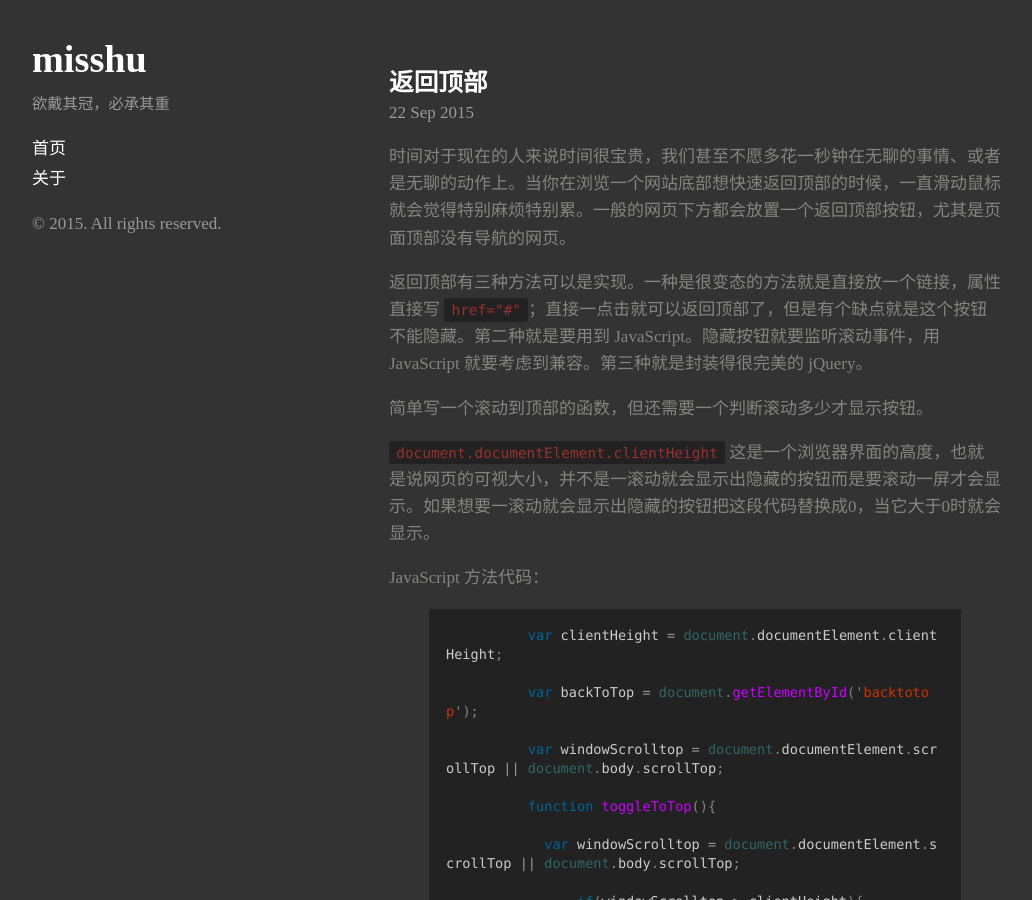
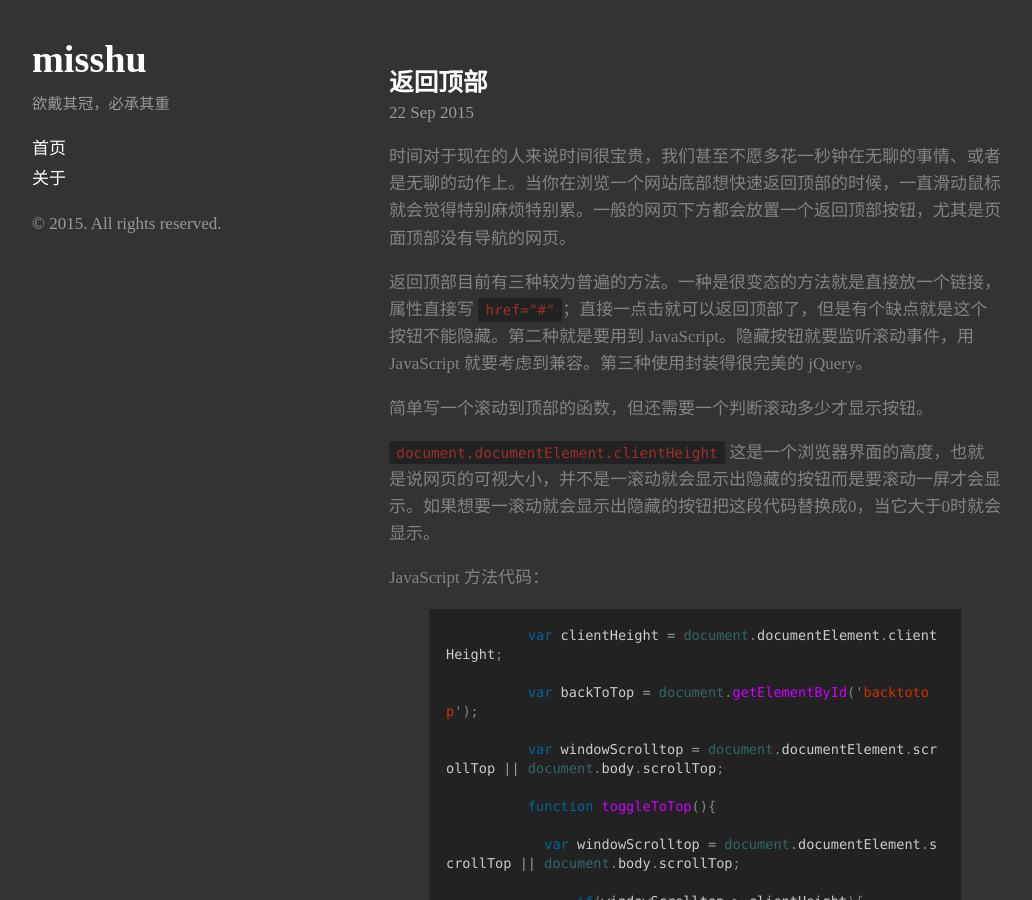
Before and after one commit to misshu/misshu.github.io, a Jekyll site: the page built from _posts/2015-09-22-back-to-top.md, in a window 1280 px wide and 900 px high. Shown: the whole window, without its empty margins (2-1034 px from the left). Built offline with Jekyll 4.4.1, drawn with Linux system fonts in a browser that asks for light colours; some web fonts are replaced; comment, search, counter and statistics services are not loaded.

Commit message:
back-to-top

```diff
--- a/_posts/2015-09-22-back-to-top.md
+++ b/_posts/2015-09-22-back-to-top.md
@@ -9,7 +9,7 @@ categories: front-end
 
 时间对于现在的人来说时间很宝贵，我们甚至不愿多花一秒钟在无聊的事情、或者是无聊的动作上。当你在浏览一个网站底部想快速返回顶部的时候，一直滑动鼠标就会觉得特别麻烦特别累。一般的网页下方都会放置一个返回顶部按钮，尤其是页面顶部没有导航的网页。
 
-返回顶部有三种方法可以是实现。一种是很变态的方法就是直接放一个链接，属性直接写 `href="#"`；直接一点击就可以返回顶部了，但是有个缺点就是这个按钮不能隐藏。第二种就是要用到 JavaScript。隐藏按钮就要监听滚动事件，用 JavaScript 就要考虑到兼容。第三种就是封装得很完美的 jQuery。
+返回顶部目前有三种较为普遍的方法。一种是很变态的方法就是直接放一个链接，属性直接写 `href="#"`；直接一点击就可以返回顶部了，但是有个缺点就是这个按钮不能隐藏。第二种就是要用到 JavaScript。隐藏按钮就要监听滚动事件，用 JavaScript 就要考虑到兼容。第三种使用封装得很完美的 jQuery。
 
 简单写一个滚动到顶部的函数，但还需要一个判断滚动多少才显示按钮。
 
```
